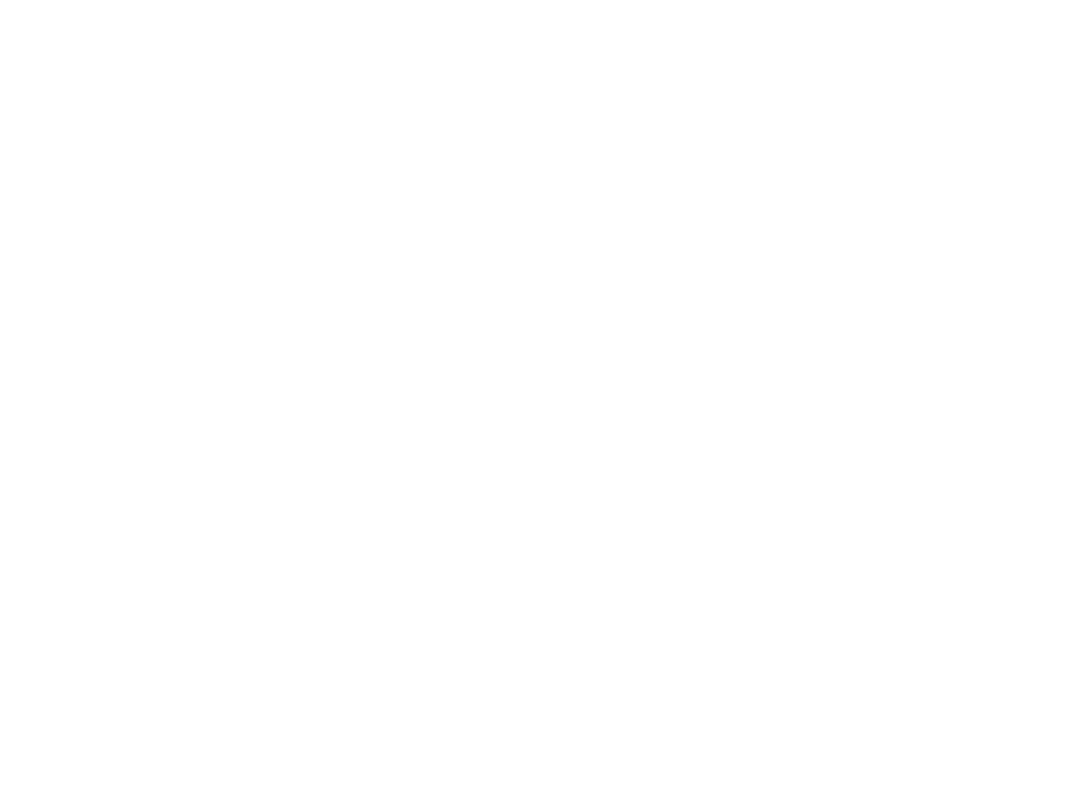
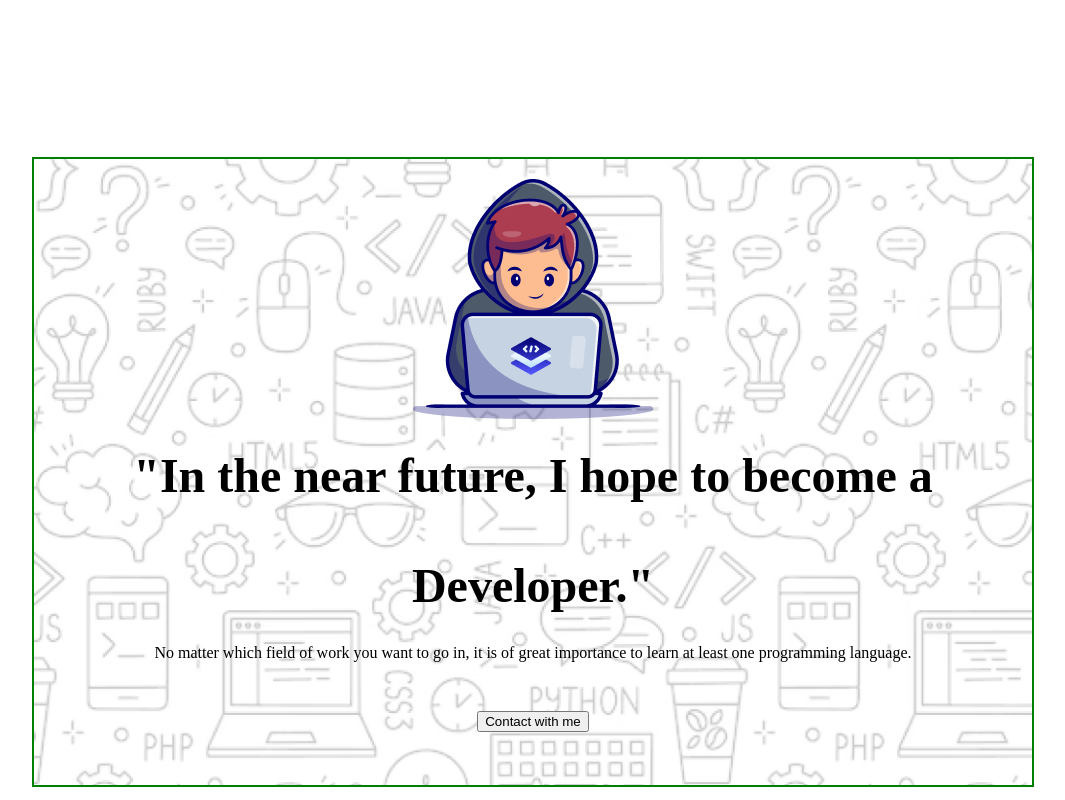
Before and after one commit to dipto230/roy-assignment, a plain HTML site: page index.html in a window 1280 px wide. Shown: the whole page, without its empty margins (107-1172 px from the left). Drawn offline with Linux system fonts and the light colour scheme; a web font is replaced by a local one.

Commit message:
landing page done

```diff
--- a/index.html
+++ b/index.html
@@ -4,12 +4,30 @@
     <meta charset="UTF-8">
     <meta name="viewport" content="width=device-width, initial-scale=1.0">
     <title>ASSIGNMENT-1</title>
+    <link rel="preconnect" href="https://fonts.googleapis.com">
+<link rel="preconnect" href="https://fonts.gstatic.com" crossorigin>
+<link href="https://fonts.googleapis.com/css2?family=Azeret+Mono:ital,wght@0,100..900;1,100..900&display=swap" rel="stylesheet">
+    <link rel="stylesheet" href="styless/assignment.css">
 </head>
 <body>
-    <header>
+    <header class="banner-container">
+        <div class="banner-image">
+            <img src="assets/Group.png" alt="">
+             </div>
+             <div class="banner-text-header">
+                <h6>"In the near future, I hope to become a <span  class="developer"> <br>Developer."</span></h6>
+
+             </div>
+             <div class="banner-second-text">
+                <p>No matter which field of work you want to go in, it is of great importance to learn at least one programming language. </p>
+             </div>
+             <div class="btn">
+                <button>Contact with me</button>
+             </div>
 
     </header>
     <main>
+
 
     </main>
     <footer>
--- a/styless/assignment.css
+++ b/styless/assignment.css
@@ -0,0 +1,55 @@
+/* baneer-container */
+.banner-container{
+    width: 998px;
+    border: 2px solid green;
+    min-height: 582px;
+    margin: 0 auto;
+    margin-top: 157px;
+    background-image: url(../assets/Hero-bg.png);
+    background-repeat: no-repeat;
+    background-size: cover;
+}
+.banner-image{
+    width: 173.03px;
+    height: 228.9px;;
+    margin: 0 auto;
+    display: flex;
+    justify-content: center;
+    align-items: center;
+    margin-top: 26px;
+}
+.banner-text-header h6{
+    display: flex;
+    flex-direction: column;
+    justify-content: center;
+    align-items: center;
+    height: 10px;
+
+    font-size: 48px;
+font-weight: 800;
+}
+.banner-second-text{
+    font-size: 16px;
+font-weight: 400;
+display: flex;
+flex-direction: column;
+justify-content: center;
+align-items: center;
+height: 10px;
+}
+.btn{
+    color: rgb(255, 255, 255);
+font-family: Azeret Mono;
+font-size: 20px;
+font-weight: 600;
+display: flex;
+flex-direction: row;
+justify-content: center;
+align-items: center;
+padding: 21px 24px 21px 24px;
+flex: none;
+order: 1;
+flex-grow: 0;
+margin: 32px 0px;
+
+}
```
